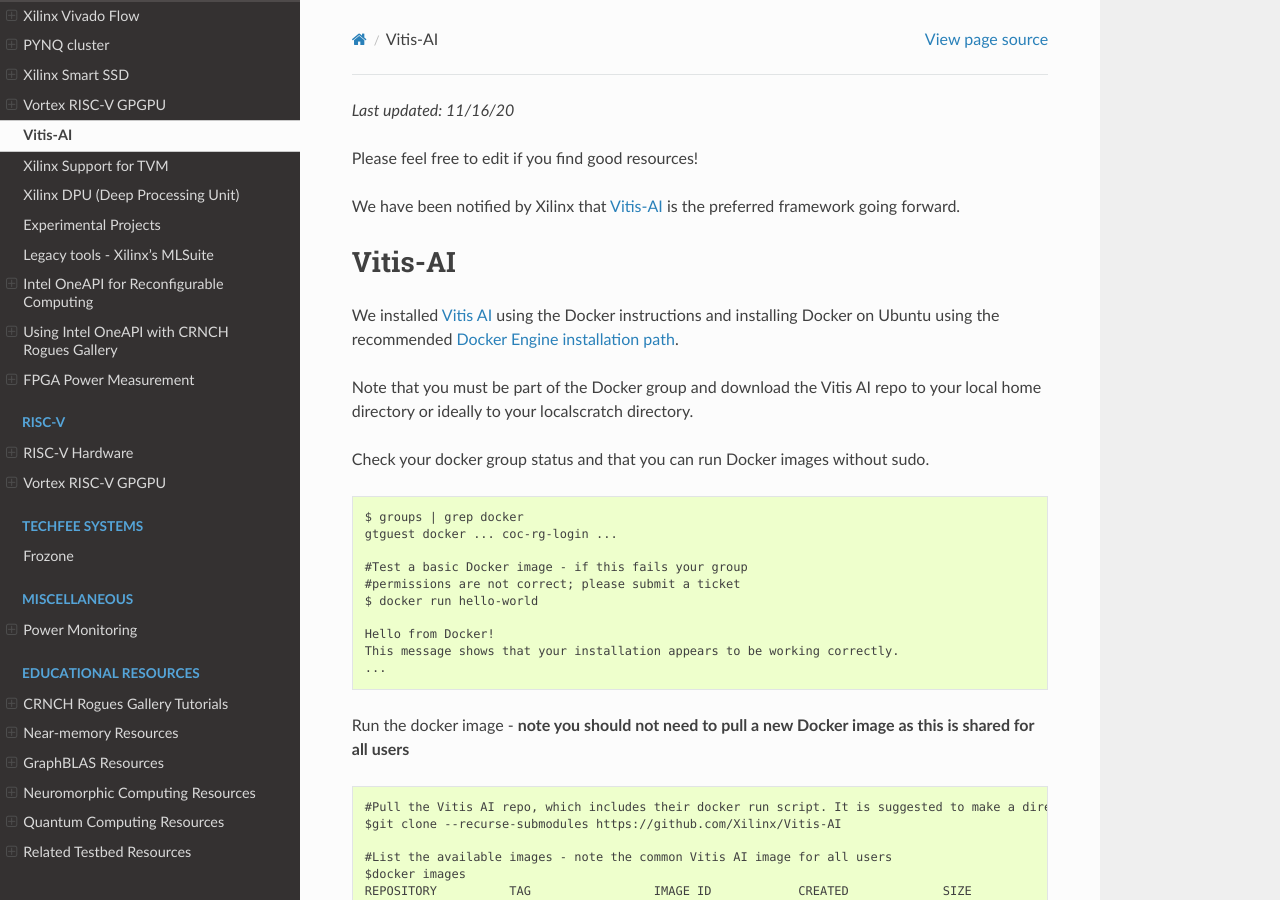
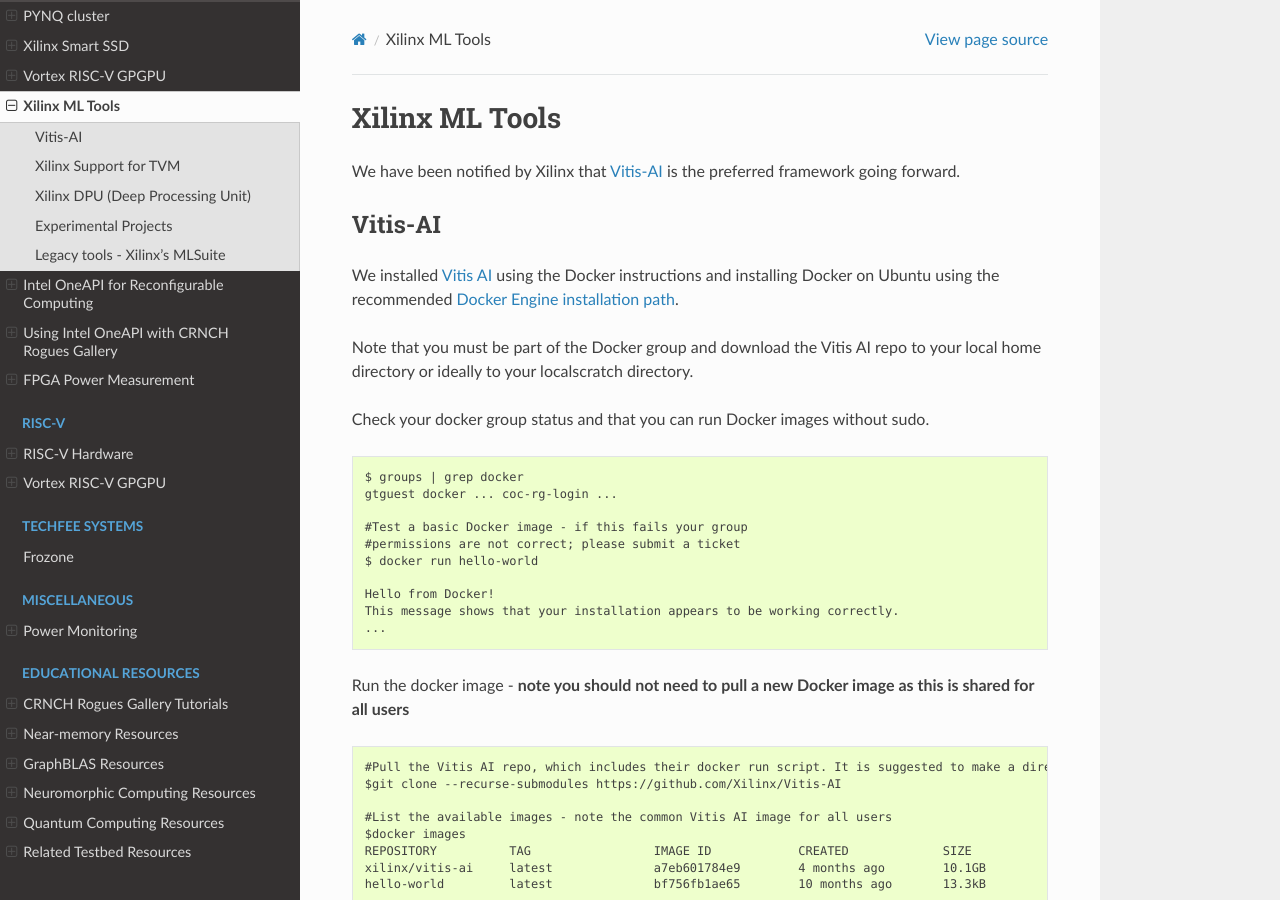
Before and after one commit to gt-crnch-rg/read-the-docs, a Sphinx documentation site: the page built from docs/reconfig/xilinx/xilinx-ml-tools.rst, in a window 1280 px wide and 900 px high. Built offline with Sphinx 7.4.7 and the Read the Docs theme 2.0.0, drawn with Linux system fonts in a browser that asks for light colours.

Commit message:
Update xilinx-ml-tools.rst

```diff
--- a/docs/reconfig/xilinx/xilinx-ml-tools.rst
+++ b/docs/reconfig/xilinx/xilinx-ml-tools.rst
@@ -1,6 +1,6 @@
-*Last updated: 11/16/20*
-
-Please feel free to edit if you find good resources!
+===============
+Xilinx ML Tools
+===============
 
 We have been notified by Xilinx that `Vitis-AI <https://github.com/Xilinx/Vitis-AI>`_ is the preferred framework going forward.
 
```
